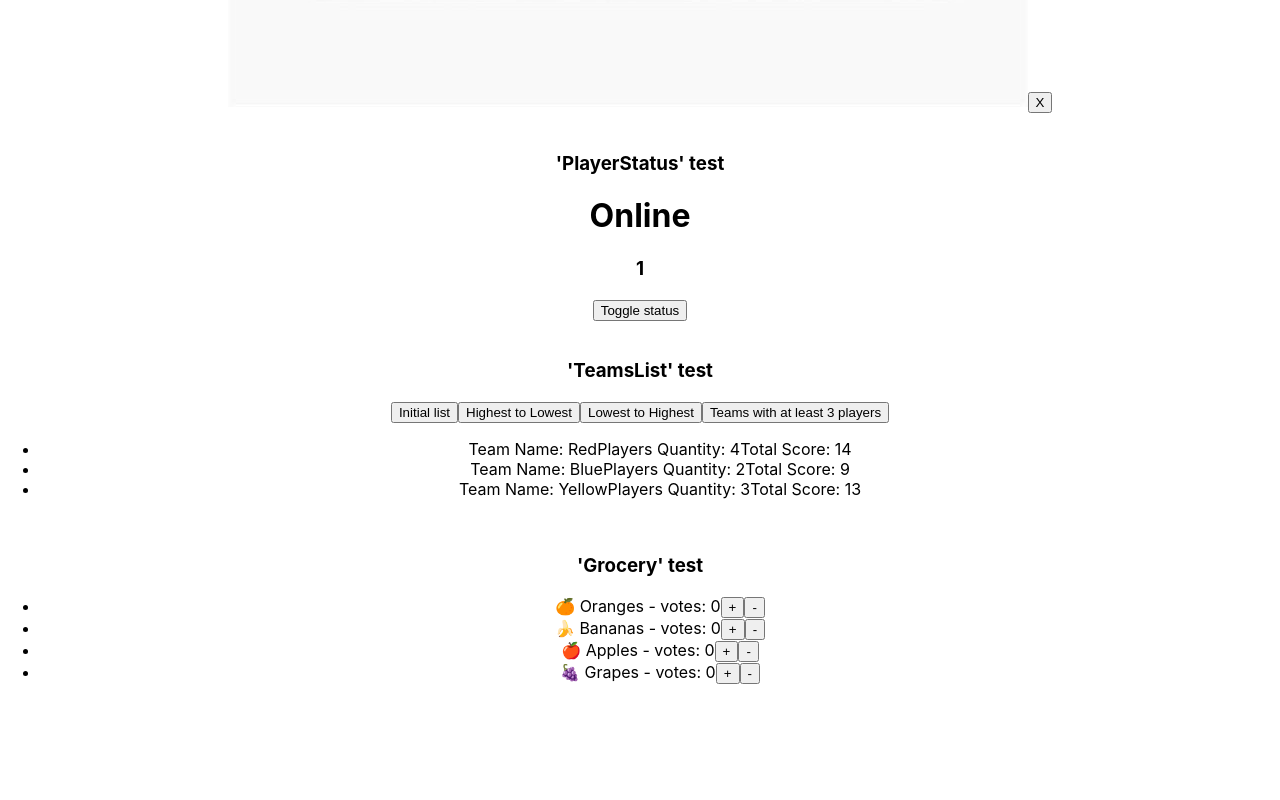
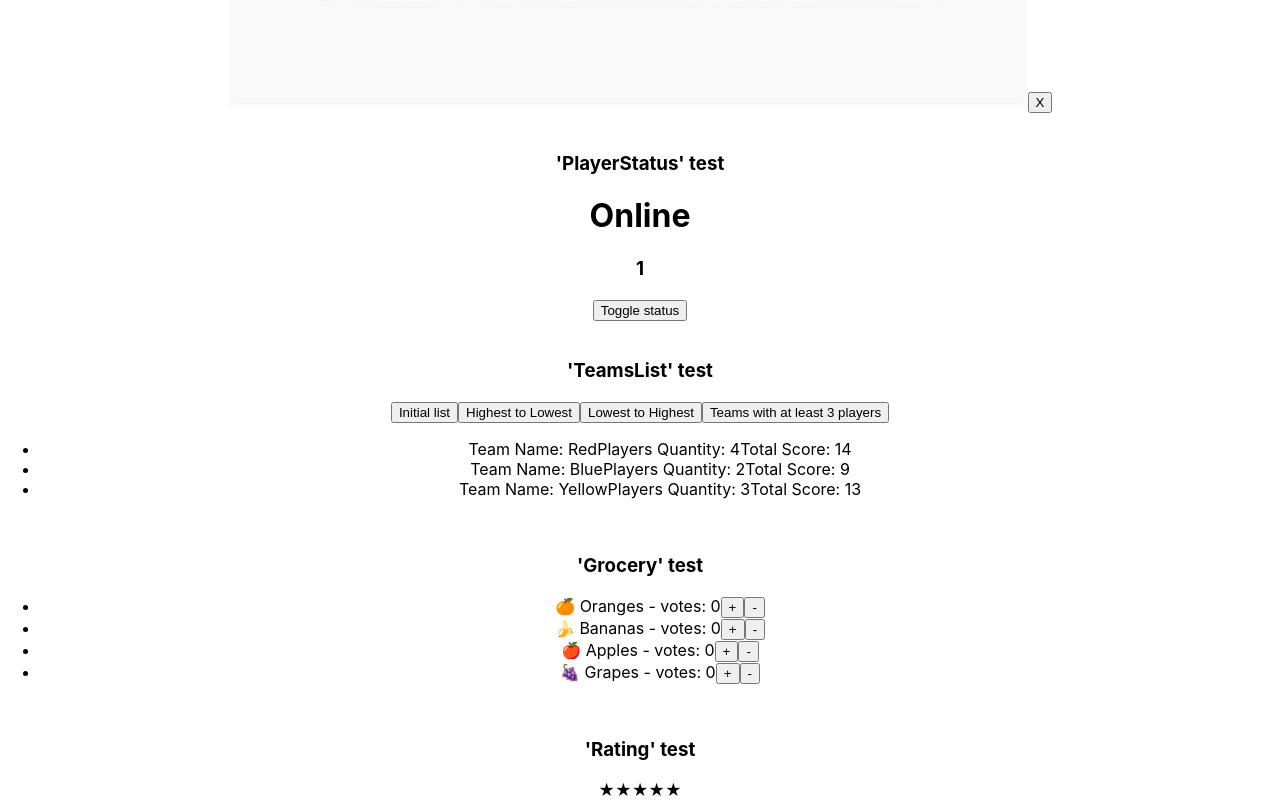
Before and after one commit to merilaclau/minutentag-frontend-challenge, a React (Create React App) app: page / in a window 1280 px wide. Shown: the part 3336-4136 px from the top of the page. Before the commit the page ends 4036 px from the top, so only its background shows below. Built offline with nearby package versions, Linux system fonts and the light colour scheme.

Commit message:
implements Rating component logic

```diff
--- a/src/App.css
+++ b/src/App.css
@@ -36,3 +36,8 @@
     transform: rotate(360deg);
   }
 }
+
+.active {
+  color: yellow;
+  -webkit-text-stroke: 1px rgb(104, 104, 104);
+}
--- a/src/App.js
+++ b/src/App.js
@@ -4,6 +4,7 @@ import ImageGallery from './components/ImageGallery';
 import PlayerStatus from './components/PlayerStatus';
 import TeamsList from './components/TeamsList';
 import Grocery from './components/Grocery';
+import Rating from './components/Rating';
 import { IMG_SRC, PRODUCTS } from './constants';
 
 import './App.css';
@@ -32,6 +33,9 @@ export default function App() {
 			<br />
 			<h3>'Grocery' test</h3>
 			<Grocery products={products} />
+			<br />
+			<h3>'Rating' test</h3>
+			<Rating />
 		</div>
 	);
 }
--- a/src/components/Rating.jsx
+++ b/src/components/Rating.jsx
@@ -23,7 +23,32 @@
  *  <span>*</span>
  * </div>
  */
+import { useState } from 'react';
 
-export function Rating() {
-	return null;
-}
+const Rating = () => {
+	const [activeIndex, setActiveIndex] = useState(null);
+	const [isClicked, setIsClicked] = useState(false);
+
+	const handleClick = index => {
+		setIsClicked(true);
+		setActiveIndex(index);
+	};
+
+	return (
+		<>
+			{[...Array(5)].map((star, index) => (
+				<span
+					className={
+						isClicked ? (index <= activeIndex ? 'active' : null) : null
+					}
+					onClick={() => handleClick(index)}
+					key={index}
+				>
+					&#9733;
+				</span>
+			))}
+		</>
+	);
+};
+
+export default Rating;
```
